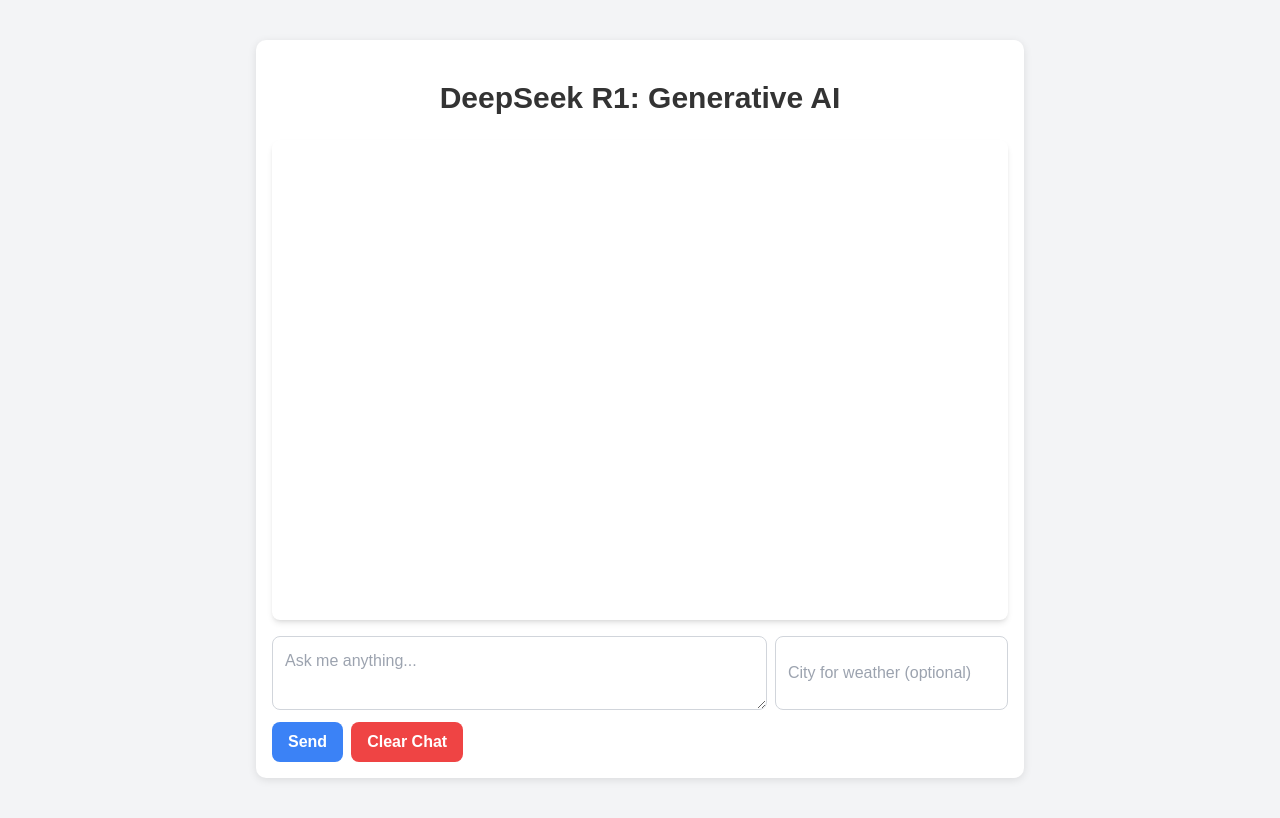
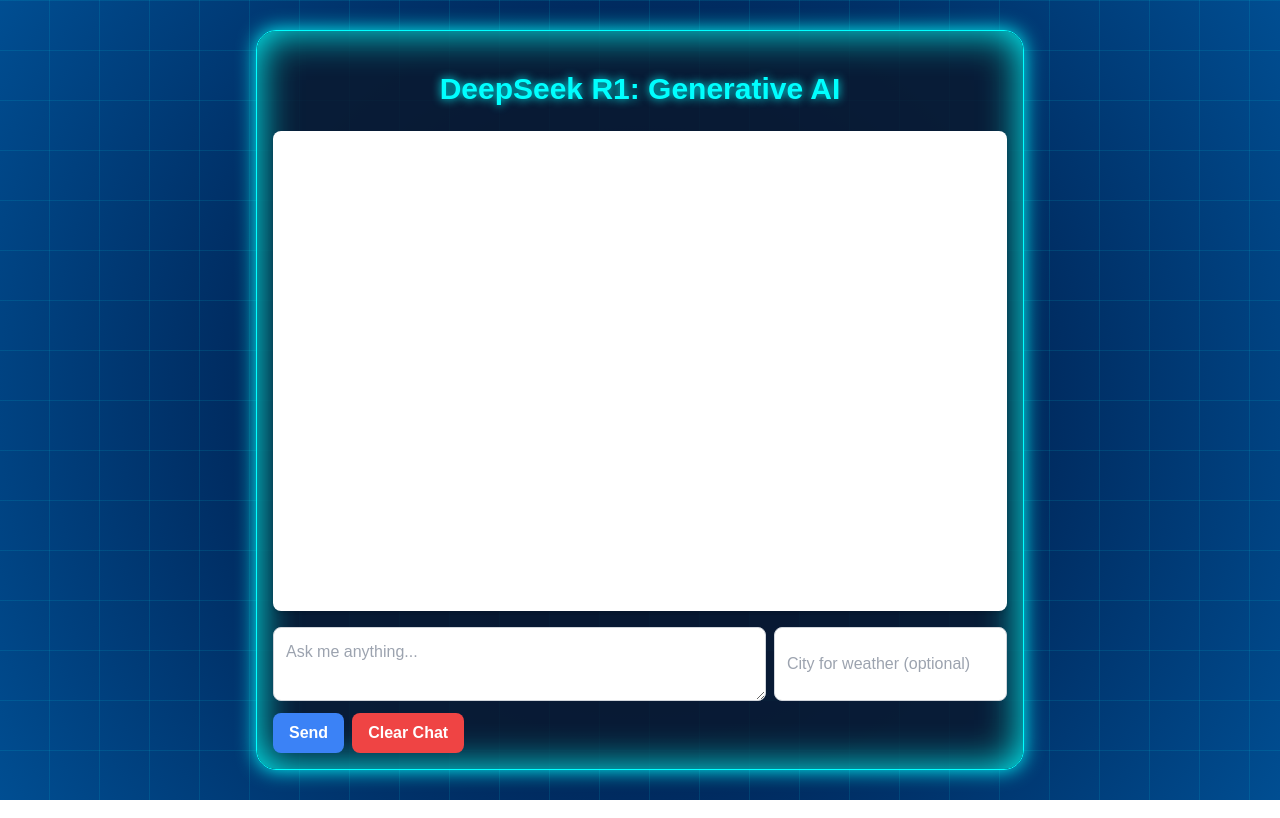
Before and after one commit to Explicable11/Genrative-Ai, a Flask app: page / in a window 1280 px wide. Run offline with Flask 3, Linux system fonts and the light colour scheme; some libraries are stand-ins or nearby versions.

Commit message:
initial commit

```diff
--- a/static/css/style.css
+++ b/static/css/style.css
@@ -1,26 +1,49 @@
 body {
-  font-family: Arial, sans-serif;
-  background: #f8f9fa;
+  font-family: 'Poppins', Arial, sans-serif;
+  background: radial-gradient(circle at 50% 50%, #000428, #004e92);
+  margin: 0;
+  padding: 0;
+  color: #00ffff;
+  line-height: 1.6;
+  display: flex;
+  justify-content: center;
+  align-items: center;
+  min-height: 100vh;
+  overflow: hidden;
 }
 
 .container {
-  max-width: 600px;
-  margin: 40px auto;
-  padding: 20px;
-  background: #ffffff;
-  border-radius: 10px;
-  box-shadow: 0 2px 8px rgba(0, 0, 0, 0.1);
+  max-width: 800px;
+  padding: 40px;
+  background: rgba(10, 25, 47, 0.85);
+  border: 1px solid #00ffff;
+  border-radius: 20px;
+  box-shadow: 0 0 20px #00ffff, 0 0 40px #00ffff inset;
+  transition: transform 0.3s ease, box-shadow 0.3s ease;
+}
+
+.container:hover {
+  transform: translateY(-5px);
+  box-shadow: 0 0 30px #00ffff, 0 0 60px #00ffff inset;
 }
 
 h1 {
-  margin-bottom: 20px;
+  margin-bottom: 30px;
   text-align: center;
-  color: #333333;
+  color: #00ffff;
+  font-size: 2.5rem;
+  font-weight: 700;
+  text-shadow: 0 0 10px #00ffff;
 }
 
 .loader {
-  border-top-color: #3498db;
-  animation: spin 1s linear infinite;
+  width: 80px;
+  height: 80px;
+  border: 6px solid rgba(0, 255, 255, 0.3);
+  border-top-color: #00ffff;
+  border-radius: 50%;
+  animation: spin 1.5s linear infinite, pulse 2s ease-in-out infinite;
+  margin: 40px auto;
 }
 
 @keyframes spin {
@@ -31,3 +54,44 @@ h1 {
     transform: rotate(360deg);
   }
 }
+
+@keyframes pulse {
+  0% {
+    box-shadow: 0 0 20px #00ffff;
+  }
+  50% {
+    box-shadow: 0 0 40px #00ffff;
+  }
+  100% {
+    box-shadow: 0 0 20px #00ffff;
+  }
+}
+
+/* Glowing Grid Effect */
+body::before {
+  content: '';
+  position: absolute;
+  top: 0;
+  left: 0;
+  width: 100%;
+  height: 100%;
+  background: repeating-linear-gradient(90deg, transparent, transparent 49px, rgba(0, 255, 255, 0.2) 50px), repeating-linear-gradient(0deg, transparent, transparent 49px, rgba(0, 255, 255, 0.2) 50px);
+  z-index: -1;
+}
+
+/* Responsive Design */
+@media (max-width: 768px) {
+  .container {
+    max-width: 90%;
+    padding: 20px;
+  }
+
+  h1 {
+    font-size: 2rem;
+  }
+
+  .loader {
+    width: 50px;
+    height: 50px;
+  }
+}
--- a/static/js/script.js
+++ b/static/js/script.js
@@ -15,8 +15,10 @@ function renderMessages() {
 
     if (msg.role === "user") {
       msgDiv.innerHTML = `<div class="flex justify-end"><div class="bg-blue-100 text-blue-900 p-3 rounded-lg max-w-sm"><p>${msg.content}</p></div></div>`;
-    } else {
+    } else if (msg.role === "assistant") {
       msgDiv.innerHTML = `<div class="flex justify-start"><div class="bg-gray-200 text-gray-800 p-3 rounded-lg max-w-sm"><p>${msg.content}</p></div></div>`;
+    } else if (msg.role === "loading") {
+      msgDiv.innerHTML = `<div class="flex justify-start"><div class="bg-black text-cyan-300 p-3 rounded-lg max-w-sm animate-pulse futuristic-loader"><p>⚙️ Generating response...</p></div></div>`;
     }
 
     chatContainer.appendChild(msgDiv);
@@ -31,6 +33,7 @@ async function sendPrompt() {
   if (!prompt) return;
 
   messages.push({ role: "user", content: prompt });
+  messages.push({ role: "loading" });
   renderMessages();
 
   loadingSpinner.classList.remove("hidden");
@@ -45,6 +48,9 @@ async function sendPrompt() {
     const data = await response.json();
     loadingSpinner.classList.add("hidden");
 
+    // Remove loading message
+    messages = messages.filter((msg) => msg.role !== "loading");
+
     if (data.error) {
       messages.push({ role: "assistant", content: `Error: ${data.error}` });
     } else {
@@ -53,6 +59,7 @@ async function sendPrompt() {
     renderMessages();
   } catch (err) {
     loadingSpinner.classList.add("hidden");
+    messages = messages.filter((msg) => msg.role !== "loading");
     messages.push({ role: "assistant", content: `Error: ${err.message}` });
     renderMessages();
   }
@@ -60,10 +67,43 @@ async function sendPrompt() {
   promptInput.value = "";
 }
 
-generateBtn.addEventListener("click", sendPrompt);
+// Save messages to localStorage
+function saveChatHistory() {
+  localStorage.setItem("chatMessages", JSON.stringify(messages));
+}
+
+// Load messages from localStorage
+function loadChatHistory() {
+  const savedMessages = localStorage.getItem("chatMessages");
+  if (savedMessages) {
+    messages = JSON.parse(savedMessages);
+    renderMessages();
+  }
+}
+
+// Export chat history
+function exportChat() {
+  const blob = new Blob([JSON.stringify(messages, null, 2)], { type: "application/json" });
+  const url = URL.createObjectURL(blob);
+  const a = document.createElement("a");
+  a.href = url;
+  a.download = "chat_history.json";
+  document.body.appendChild(a);
+  a.click();
+  document.body.removeChild(a);
+}
+
+generateBtn.addEventListener("click", () => {
+  sendPrompt();
+  saveChatHistory();
+});
+
 clearBtn.addEventListener("click", () => {
   messages = [];
   renderMessages();
   promptInput.value = "";
   cityInput.value = "";
+  localStorage.removeItem("chatMessages");
 });
+
+document.addEventListener("DOMContentLoaded", loadChatHistory);
```
